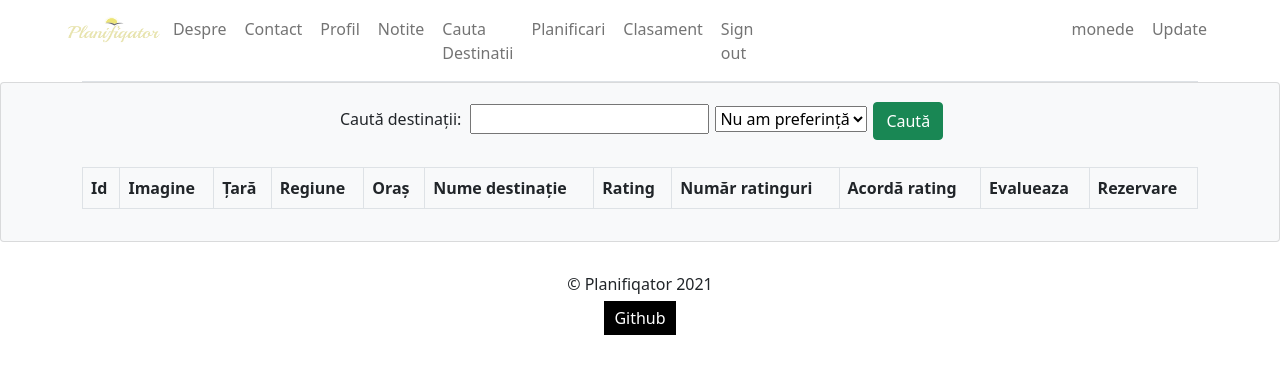
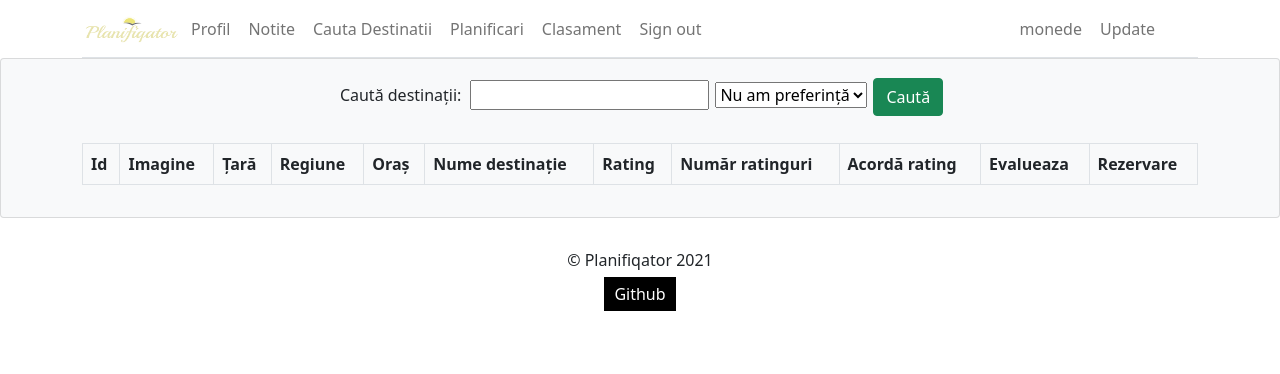
Before and after one commit to SboiuAntonio/Planifiqator, an Angular app in the folder Views/angular/: page /cauta-destinatii in a window 1280 px wide. Shown: the top 374 px of the page. Built offline with nearby package versions, Linux system fonts and the light colour scheme.

Commit message:
Last fix

```diff
--- a/Views/angular/src/cauta-destinatii/cauta-destinatii.component.html
+++ b/Views/angular/src/cauta-destinatii/cauta-destinatii.component.html
@@ -12,12 +12,6 @@
         <ul class="navbar-nav ">
           <li class="nav-item">
             <img src="../assets/img/planifiqator.PNG" width="100" height="40" />
-          </li>
-          <li class="nav-item">
-            <a (click)="emptyStorage()" class="nav-link " href="/despre"><div id="navtext">Despre</div></a>
-          </li>
-          <li class="nav-item">
-            <a (click)="emptyStorage()" class="nav-link" href="/contact">Contact</a>
           </li>
           <li class="nav-item">
             <a class="nav-link" href="/profil">Profil</a>
--- a/Views/angular/src/clasament/clasament.component.html
+++ b/Views/angular/src/clasament/clasament.component.html
@@ -12,12 +12,6 @@
         <ul class="navbar-nav ">
           <li class="nav-item">
             <img src="../assets/img/planifiqator.PNG" width="100" height="40" />
-          </li>
-          <li class="nav-item">
-            <a (click)="emptyStorage()" class="nav-link " href="/despre"><div id="navtext">Despre</div></a>
-          </li>
-          <li class="nav-item">
-            <a (click)="emptyStorage()" class="nav-link" href="/contact">Contact</a>
           </li>
           <li class="nav-item">
             <a class="nav-link" href="/profil">Profil</a>
--- a/Views/angular/src/notite/notite.component.html
+++ b/Views/angular/src/notite/notite.component.html
@@ -12,12 +12,6 @@
         <ul class="navbar-nav ">
           <li class="nav-item">
             <img src="../assets/img/planifiqator.PNG" width="100" height="40" />
-          </li>
-          <li class="nav-item">
-            <a (click)="emptyStorage()" class="nav-link " href="/despre"><div id="navtext">Despre</div></a>
-          </li>
-          <li class="nav-item">
-            <a (click)="emptyStorage()" class="nav-link" href="/contact">Contact</a>
           </li>
           <li class="nav-item">
             <a class="nav-link" href="/profil">Profil</a>
--- a/Views/angular/src/planificari/planificari.component.html
+++ b/Views/angular/src/planificari/planificari.component.html
@@ -12,12 +12,6 @@
         <ul class="navbar-nav ">
           <li class="nav-item">
             <img src="../assets/img/planifiqator.PNG" width="100" height="40" />
-          </li>
-          <li class="nav-item">
-            <a (click)="emptyStorage()" class="nav-link " href="/despre"><div id="navtext">Despre</div></a>
-          </li>
-          <li class="nav-item">
-            <a (click)="emptyStorage()" class="nav-link" href="/contact">Contact</a>
           </li>
           <li class="nav-item">
             <a class="nav-link" href="/profil">Profil</a>
--- a/Views/angular/src/profil/profil.component.html
+++ b/Views/angular/src/profil/profil.component.html
@@ -12,12 +12,6 @@
         <ul class="navbar-nav ">
           <li class="nav-item">
             <img src="../assets/img/planifiqator.PNG" width="100" height="40" />
-          </li>
-          <li class="nav-item">
-            <a (click)="emptyStorage()" class="nav-link " href="/despre"><div id="navtext">Despre</div></a>
-          </li>
-          <li class="nav-item">
-            <a (click)="emptyStorage()" class="nav-link" href="/contact">Contact</a>
           </li>
           <li class="nav-item">
             <a class="nav-link" href="/profil">Profil</a>
```
Also changed, not shown: Views/angular/src/despre/despre.component.html (+7 -1 lines).
